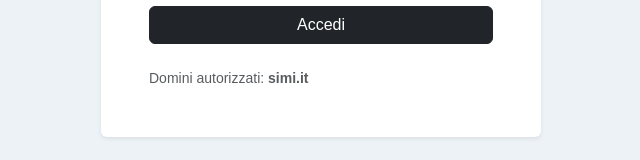
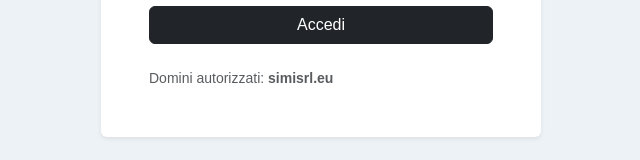
Before and after one commit to mari-albrici/simi-hub, a Next.js app: page /login in a window 1280 px wide. Shown: the part 538-698 px from the top of the page, without its empty margins (319-959 px from the left). Built offline with nearby package versions, Linux system fonts and the light colour scheme.

Commit message:
Fixed domain

```diff
--- a/src/app/login/page.tsx
+++ b/src/app/login/page.tsx
@@ -38,7 +38,7 @@ export default function LoginPage() {
             </form>
 
             <div className="mt-4 small text-muted">
-              Domini autorizzati: <strong>simi.it</strong>
+              Domini autorizzati: <strong>simisrl.eu</strong>
             </div>
           </div>
         </div>
--- a/src/lib/constants.ts
+++ b/src/lib/constants.ts
@@ -1,6 +1,6 @@
 export const APP_NAME = "SIMI Hub";
 
-export const ALLOWED_EMAIL_DOMAINS = ["simi.it"];
+export const ALLOWED_EMAIL_DOMAINS = ["simisrl.eu"];
 
 export const DEFAULT_ROLES = [
   "admin",
```
